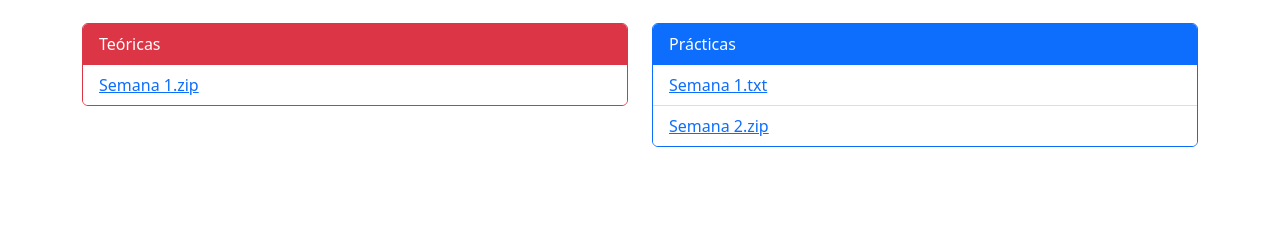
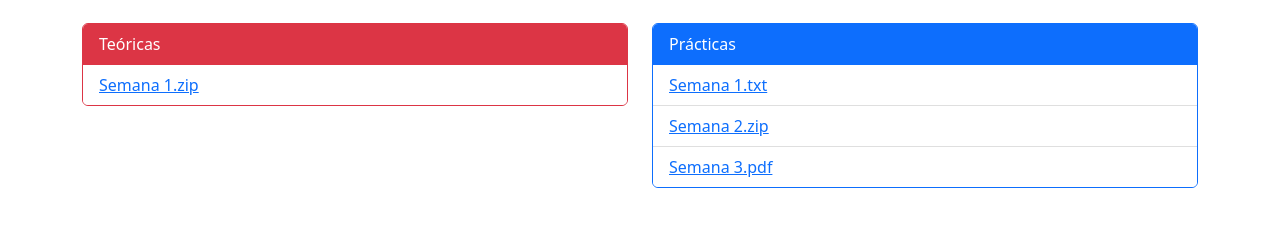
Before and after one commit to algo1camejo/material, a plain HTML site: page index.html in a window 1280 px wide. Shown: the part 121-348 px from the top of the page. Drawn offline with nearby package versions, Linux system fonts and the light colour scheme.

Commit message:
Deploying to gh-pages from main a7b1c73c16ae0dd1c7eac79f15e9b6e2ec9ae5d7

```diff
--- a/index.html
+++ b/index.html
@@ -38,6 +38,8 @@
 
 							<li class="list-group-item"><a href="material/practicas/Semana 2.zip" download>Semana 2.zip</a></li>
 
+							<li class="list-group-item"><a href="material/practicas/Semana 3.pdf" download>Semana 3.pdf</a></li>
+
 					</ul>
 				</div>
 			</div>
```
Also changed, not shown: 1 other file.
